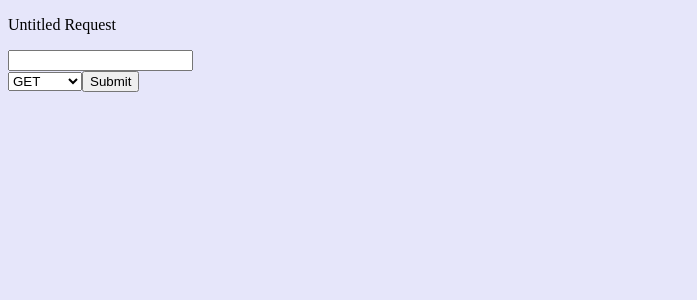
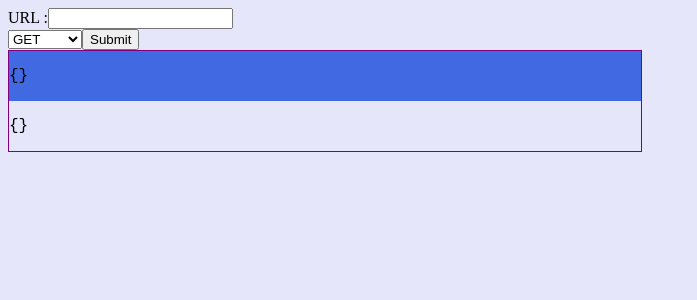
Before and after one commit to henok-401-javascript/lab-23, a React (Create React App) app: page / in a window 1280 px wide. Shown: the top 300 px of the page, without its empty margins (0-697 px from the left). Built offline with nearby package versions, Linux system fonts and the light colour scheme.

Commit message:
finished get method

```diff
--- a/src/App.js
+++ b/src/App.js
@@ -1,17 +1,15 @@
 import React from 'react';
-import Header from './components/Form';
+import Resty from './components/Resty';
 import './style/style.scss';
 
 
 
 class App extends React.Component{
   render(){
-    const  test = 15;
     return (
       <div className="App">
 
-         <Header henok = {test}/>
-
+         <Resty/>
       </div>
     );
 
--- a/src/components/Form.js
+++ b/src/components/Form.js
@@ -3,7 +3,8 @@ import React from "react";
  function Form (props) {
     return (
       <div className="form-input">
-          <p>Untitled Request</p>
+          <label>URL :</label>
+
           <input
             type="text"
             value={props.query}
@@ -16,7 +17,10 @@ import React from "react";
             <option value='put'>PUT</option>
             <option value='delete'>DELETE</option>
           </select>
-          <button onClick={props.submitHandler}>Submit</button>
+
+          <button
+          onClick={props.submitHandler}>
+            Submit</button>
         </div>
       </div>
     );
--- a/src/components/Resty.js
+++ b/src/components/Resty.js
@@ -1,43 +1,46 @@
 //harry potter api  https://hp-api.herokuapp.com/api/characters .
 
-import React from "react";
-import Form from "./Form";
-import Results from "./Results";
-export default class RestSearcher extends React.Component {
+import React from 'react';
+import Form from './Form';
+import Results from './Results';
+
+
+class RestSearcher extends React.Component {
   constructor(props) {
     super(props);
     this.state = {
-      query: "",
-      method: "GET",
+      query: '',
+      method: 'GET',
       header: {},
       body: {}
     };
   }
   handleUrl(e) {
+
     this.setState({ ...this.state, query: e.target.value });
   }
   onMethodHandler(e) {
     this.setState({ ...this.state, method: e.target.value });
   }
   async submitHandler(e) {
-    console.log(this.state.query);
+
     let body;
     let header = {};
     let res = await fetch(this.state.query, {
       method: this.state.method,
       header: {
-        Accept: "application/json"
+        Accept: 'application/json'
       }
     });
     if (res) {
-      console.log("body", body);
+
       body = await res.json();
       for (const entry of res.headers.entries()) {
         header[entry[0]] = entry[1];
       }
     }
     this.setState({ header, body });
-    console.log("this", body);
+    console.log('this', body);
   }
   render() {
     return (
@@ -48,7 +51,7 @@ export default class RestSearcher extends React.Component {
           onMethodHandler={this.onMethodHandler.bind(this)}
           submitHandler={this.submitHandler.bind(this)}
         />
-        <Results
+        <Results className="responseBody"
           tabWidth={3}
           header={this.state.header}
           body={this.state.body}
@@ -57,3 +60,4 @@ export default class RestSearcher extends React.Component {
     );
   }
 }
+export default RestSearcher;
--- a/src/components/Results.js
+++ b/src/components/Results.js
@@ -1,5 +1,6 @@
 import React from 'react';
-export default function Result(props){
+
+ function Result(props){
 return (
   <div className={props.className} style={props.style}>
     <div className='header'>
@@ -11,3 +12,5 @@ return (
 </div>
 );
 }
+
+export default Result;
--- /dev/null
+++ b/src/style/body.scss
@@ -0,0 +1,10 @@
+.responseBody{
+ border: 1px solid purple;
+  width: 50% ;
+  height: 100%;
+
+}
+.body{
+  font-size: large;
+  overflow: auto;
+}
--- /dev/null
+++ b/src/style/header.scss
@@ -0,0 +1,6 @@
+
+.header{
+  background-color: royalblue;
+  font-size: large;
+  overflow: auto;
+}
--- a/src/style/style.scss
+++ b/src/style/style.scss
@@ -1,3 +1,8 @@
+@import './header.scss';
+@import './body.scss';
+
 body{
-  background-color: lavender
+  background-color: lavender;
+
+
 }
```
